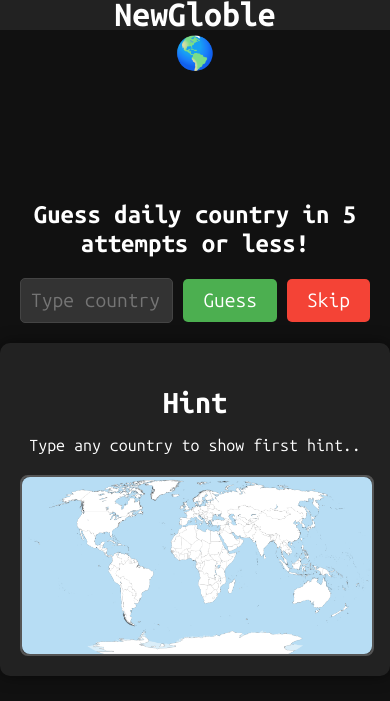
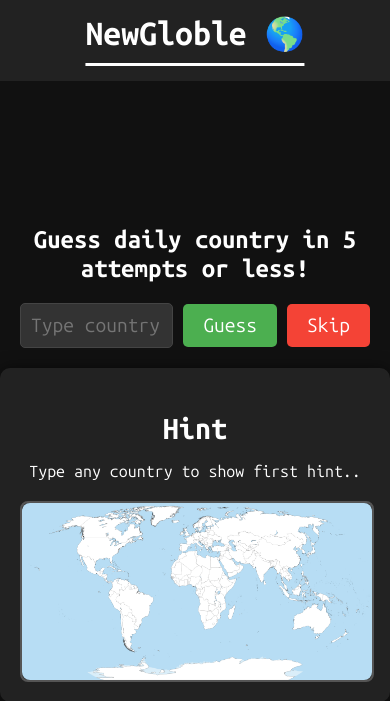
Before and after one commit to danielbaneado/Globle, a Python web app: template templates/daily.html in a window 390 px wide. Shown: the top 701 px of the page. Run offline with Jinja, Linux system fonts and the light colour scheme; the template is opened without the code that fills it, so the values that code supplies are empty.

Commit message:
responsive

```diff
--- a/static/css/styles.css
+++ b/static/css/styles.css
@@ -271,10 +271,9 @@ footer {
     .menu-btn{
         display: none;
     }
-    .header-center h1{
-        left: 0;
-        transform: none;
-        padding-top: 3rem;
-        border-bottom: none;
+    .header-center {
+        position: relative;
+        left: 50%;
+        text-align: center;
     }
 }
--- a/templates/random.html
+++ b/templates/random.html
@@ -40,7 +40,6 @@
                 <img src="../static/img/world_map.png" alt="World Map">
             </div>
         </div>
-
     </main>
 
     <footer>
```
